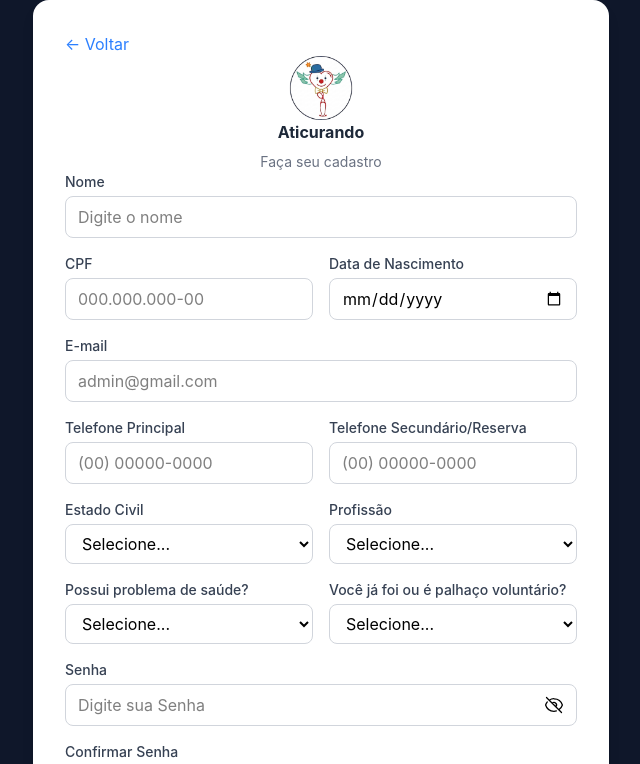
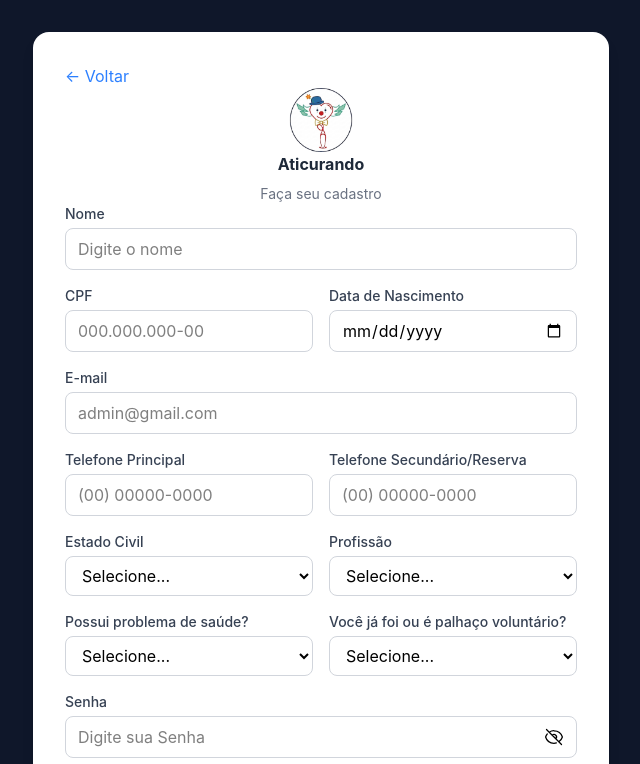
Before and after one commit to komura28/Pi-Front-End, a React (Vite) app: page /cadastro in a window 1280 px wide. Shown: the top 764 px of the page, without its empty margins (319-959 px from the left). Built offline with nearby package versions, Linux system fonts and the light colour scheme.

Commit message:
ajustando borda

```diff
--- a/src/pages/auth/RegisterPage.tsx
+++ b/src/pages/auth/RegisterPage.tsx
@@ -75,7 +75,7 @@ export function RegistroPage() {
     }
 
     return (
-        <main className="flex min-h-screen items-center justify-center bg-[#0F172A] px-4">
+        <main className="flex min-h-screen items-center justify-center bg-[#0F172A] px-4 py-8 sm:px-6 lg:px-8">
             <section className="w-full max-w-xl rounded-2xl bg-white p-8 shadow-lg py-8">
 
                 <a href="/login" className="text-blue-500 hover:underline">
```
